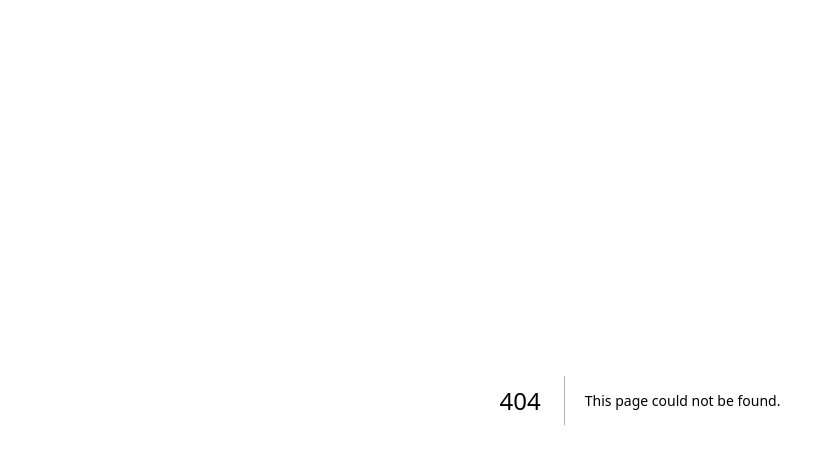
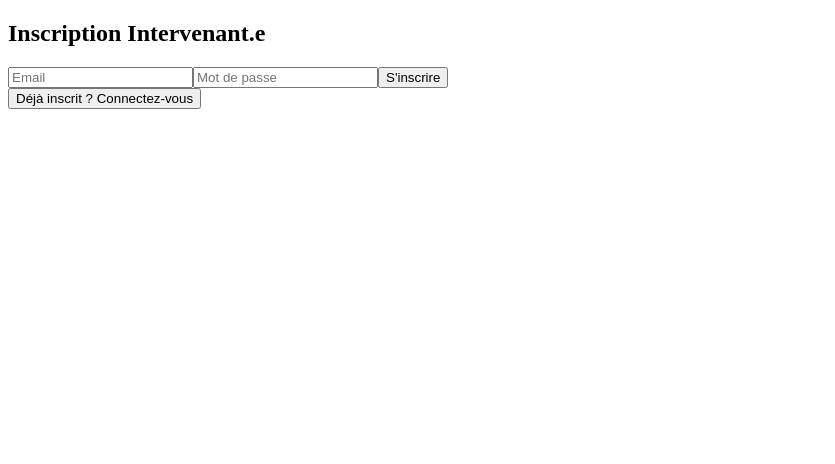
Before and after one commit to HumanWonder/Nounous_en_force, a Next.js app in the folder frontend/: page /register/1 in a window 1280 px wide. Before the commit this address had no page. Shown: the top 464 px of the page, without its empty margins (0-835 px from the left). Built offline with nearby package versions, Linux system fonts and the light colour scheme.

Commit message:
router registration[role] + login

```diff
--- a/frontend/src/app/layout.tsx
+++ b/frontend/src/app/layout.tsx
@@ -2,7 +2,7 @@ export const metadata = {
   title: 'Next.js',
   description: 'Generated by Next.js',
 }
-
+//Pour insérer des outils ou styles globaux comme une navbar ou un thème sombre
 export default function RootLayout({
   children,
 }: {
--- /dev/null
+++ b/frontend/src/app/register/[role]/page.tsx
@@ -0,0 +1,68 @@
+"use client";
+import { useState, useEffect } from "react";
+import { useRouter } from "next/navigation";
+
+export default function Register({ params }: { params: Promise<{ role: string }> }) {
+    const router = useRouter();
+    const [role, setRole] = useState<string | null>(null);
+    const [formData, setFormData] = useState({ email: "", password: "" });
+    const [message, setMessage] = useState("");
+
+    useEffect(() => {
+        params.then(({ role }) => setRole(role)).catch((err) => console.error(err));
+    }, [params]);
+
+    const handleChange = (e: React.ChangeEvent<HTMLInputElement>) => {
+        setFormData({ ...formData, [e.target.name]: e.target.value });
+    };
+
+    const handleSubmit = async (e: React.FormEvent<HTMLFormElement>) => {
+        e.preventDefault();
+        if (!role) return; // Sécurité pour éviter un envoi avec `role` vide
+
+        try {
+            const response = await fetch(`http://127.0.0.1:8080/register/${role}`, {
+                method: "POST",
+                headers: { "Content-Type": "application/json" },
+                body: JSON.stringify(formData),
+            });
+
+            setMessage(response.ok ? "Inscription envoyée pour validation !" : "Erreur lors de l'inscription.");
+        } catch (error) {
+            console.error("Erreur:", error);
+            setMessage("Erreur réseau");
+        }
+    };
+
+    if (!role) return <p>Chargement...</p>; // Afficher un état de chargement initial
+
+    return (
+        <div>
+            <h2>Inscription {role === "owner" ? "Responsable" : "Intervenant.e"}</h2>
+            <form onSubmit={handleSubmit}>
+                <input
+                    type="email"
+                    name="email"
+                    placeholder="Email"
+                    value={formData.email}
+                    onChange={handleChange}
+                    required
+                />
+                <input
+                    type="password"
+                    name="password"
+                    placeholder="Mot de passe"
+                    value={formData.password}
+                    onChange={handleChange}
+                    required
+                />
+                <button type="submit">S'inscrire</button>
+            </form>
+            {message && <p>{message}</p>}
+
+            <button onClick={() => router.push("/login")}>
+                Déjà inscrit ? Connectez-vous
+            </button>
+        </div>
+    );
+}
```
Also changed, not shown: frontend/src/app/login/page.tsx (renamed from frontend/src/app/components/Register.tsx, +19 -12 lines), frontend/src/app/page.tsx (+14 -7 lines).
